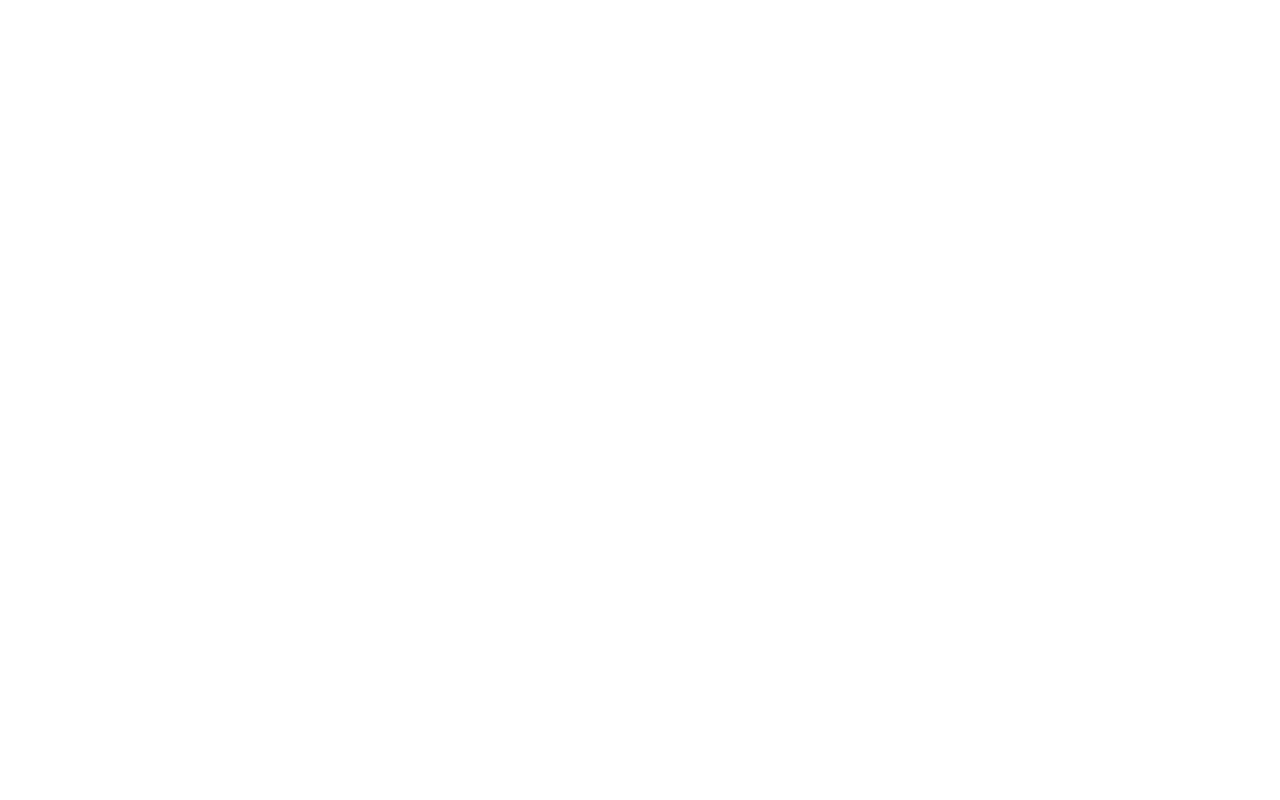
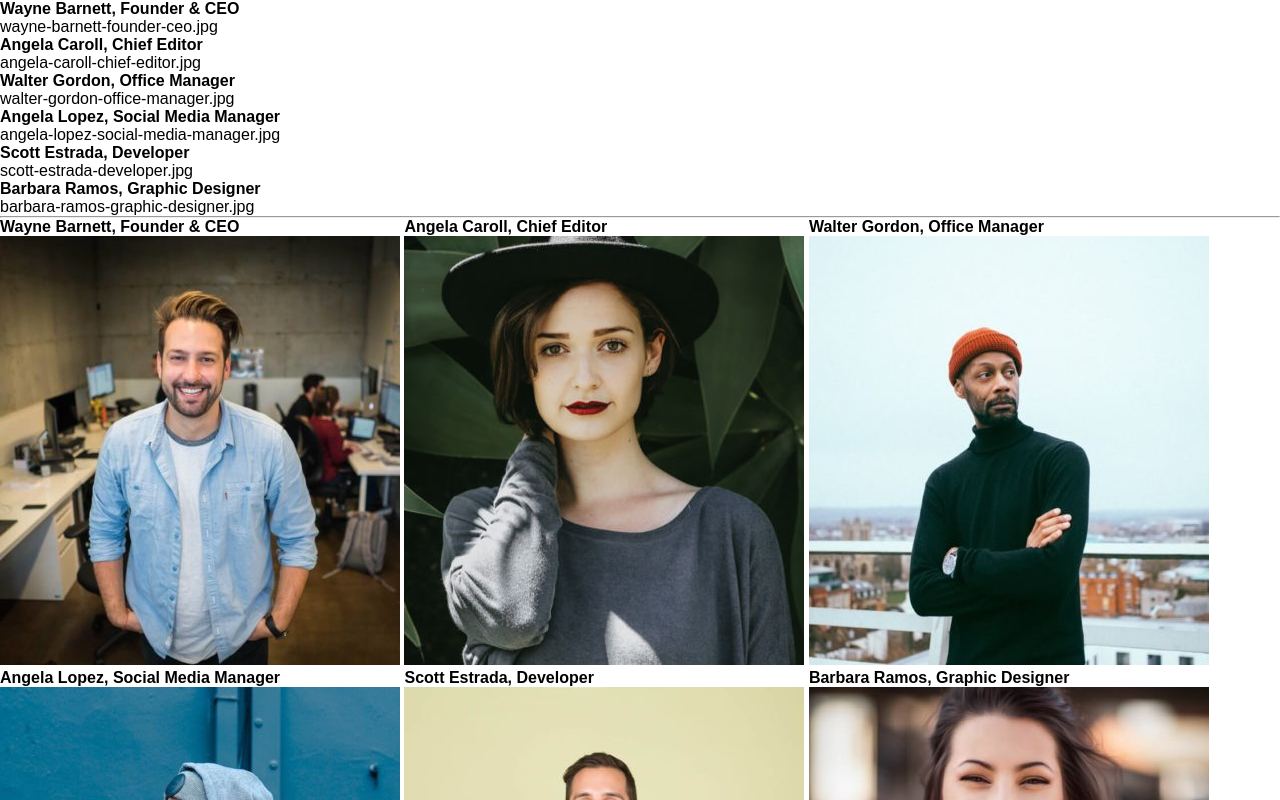
Before and after one commit to AlessandroVola/js-our-team, a plain HTML site: page index.html in a window 1280 px wide. Shown: the top 800 px of the page. Drawn offline with Linux system fonts and the light colour scheme.

Commit message:
similCard added

```diff
--- a/css/style.css
+++ b/css/style.css
@@ -13,3 +13,10 @@
 
 
 /* content */
+.container-photos>div {
+    display: inline-block;
+}
+
+img {
+    max-width: 100%;
+}
--- a/index.html
+++ b/index.html
@@ -11,7 +11,11 @@
 </head>
 
 <body>
-
+    <div class="container">
+    </div>
+    <hr>
+    <div class="container-photos">
+    </div>
 </body>
 
 </html>
--- a/js/script.js
+++ b/js/script.js
@@ -1,5 +1,6 @@
 console.log(`JS OK!`);
 
+// MILESTONE 0
 // crea array dei members
 const members = [
     {
@@ -39,6 +40,7 @@
     },
 ];
 
+// MILESTONE 1
 // stampa su console le informazione fornite dell'array
 
 for (i = 0; i < members.length; i++) {
@@ -46,3 +48,48 @@
     console.log(members[i].role);
     console.log(members[i].img);
 };
+
+// MILESTONE 2
+// stampa le informazioni nel dom
+
+// prendo il container dal DOM
+const containerElement = document.querySelector(`.container`);
+
+
+for (i = 0; i < members.length; i++) {
+    addedDom(members[i].name, members[i].role, members[i].img);
+}
+
+
+//funzione che crea le card per ogni persona
+function addedDom(name, role, img) {
+    let person = `
+    <div>
+        <h4>${name}, ${role}</h4>
+        <p>${img}</p>
+    </div>`;
+
+    // aggiungo al container nel DOM
+    containerElement.innerHTML += person;
+};
+
+
+// BONUS 1
+// Trasformare la stringa foto in una immagine effettiva
+
+const containerElementPhotos = document.querySelector(`.container-photos`)
+
+function addedDomPlusPhoto(name, role, img) {
+    let person = `
+    <div>
+        <h4>${name}, ${role}</h4>
+        <img src="img/${img}" alt="">
+    </div>`;
+
+    // aggiungo al container nel DOM
+    containerElementPhotos.innerHTML += person;
+};
+
+for (i = 0; i < members.length; i++) {
+    addedDomPlusPhoto(members[i].name, members[i].role, members[i].img);
+}
```
